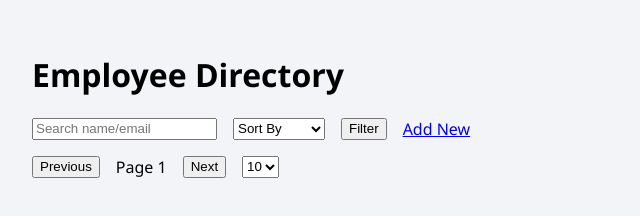
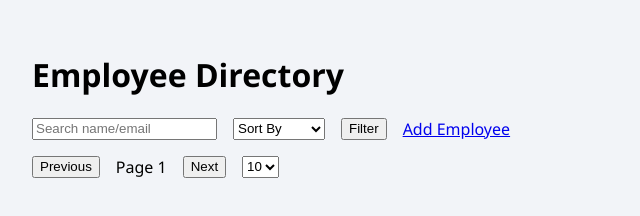
Before and after one commit to Chandu081095/Employee-directory, a plain HTML site: page index.html in a window 1280 px wide. Shown: the full height of the page, 0-640 px from the left. Drawn offline with Linux system fonts and the light colour scheme; files that its build step writes are made by us from their sources; files whose address does not match are found by name.

Commit message:
add employee

```diff
--- a/index.html
+++ b/index.html
@@ -14,7 +14,7 @@
       <option value="department">Department</option>
     </select>
     <button id="filter-toggle">Filter</button>
-    <a href="form.html">Add New</a>
+    <a href="form.html">Add Employee</a>
   </div>
 
   <div id="filter-panel" style="display: none;">
```
